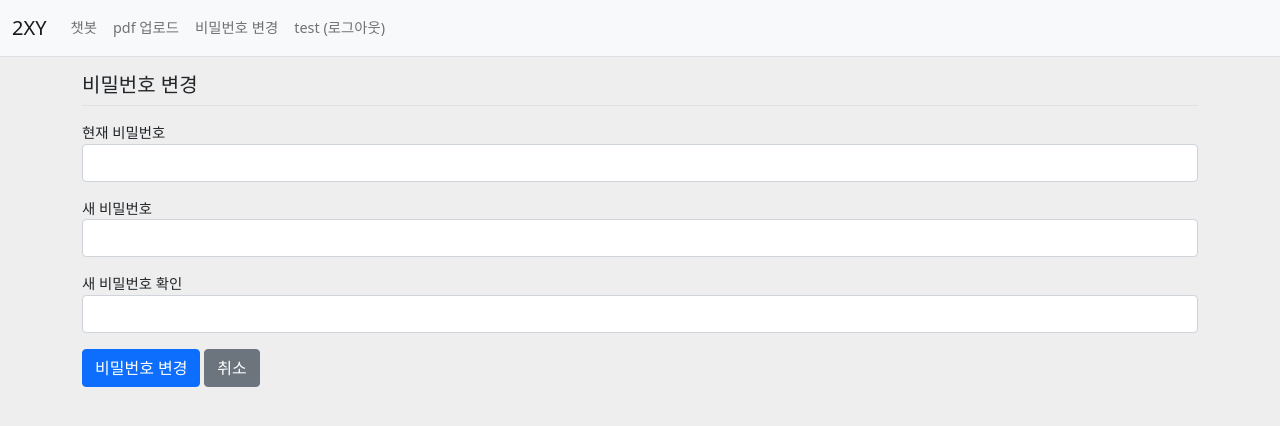
After one commit to wd48/flask_pybo_pjt, a Flask app: page /auth/change_password/ in a window 1280 px wide. The commit adds this page. Shown: the top 426 px of the page. Run offline with Flask 3, Linux system fonts and the light colour scheme; a user stored in the database is signed in; some libraries are stand-ins or nearby versions.

Commit message:
비밀번호 찾기 및 변경 - 발송용 이메일 설정 (2단계 인증, 앱 비밀번호)

```diff
--- a/pybo/__init__.py
+++ b/pybo/__init__.py
@@ -1,6 +1,7 @@
 from flask import Flask
 from flask_migrate import Migrate
 from flask_sqlalchemy import SQLAlchemy
+from flask_mail import Mail
 from sqlalchemy import MetaData
 # from flaskext.markdown import Markdown
 
@@ -21,6 +22,7 @@ naming_convention = {
 }
 db = SQLAlchemy(metadata=MetaData(naming_convention=naming_convention))
 migrate = Migrate()
+mail = Mail()
 from . import models  # 모델을 임포트하여 SQLAlchemy가 모델 클래스를 인식하도록 함
 
 def create_app():
@@ -29,6 +31,7 @@ def create_app():
 
     # ORM
     db.init_app(app)
+    mail.init_app(app)
 
     if app.config['SQLALCHEMY_DATABASE_URI'].startswith('sqlite'):
         migrate.init_app(app, db, render_as_batch=True)
--- a/pybo/forms.py
+++ b/pybo/forms.py
@@ -27,3 +27,13 @@ class UserLoginForm(FlaskForm):
 # 댓글 폼을 위한 FlaskForm 클래스 정의
 class CommentForm(FlaskForm):
     content = TextAreaField('댓글', validators=[DataRequired('댓글은 필수 입력 항목입니다.')])
+
+# 2025-08-11 jylee 비밀번호 찾기 폼
+class PasswordResetRequestForm(FlaskForm):
+    email = EmailField('이메일', validators=[DataRequired(), Email()])
+
+# 2025-08-11 jylee 비밀번호 변경 폼
+class PasswordChangeForm(FlaskForm):
+    current_password = PasswordField('현재 비밀번호', validators=[DataRequired()])
+    new_password1 = PasswordField('새 비밀번호', validators=[DataRequired(), Length(min=8)])
+    new_password2 = PasswordField('새 비밀번호 확인', validators=[DataRequired(), EqualTo('new_password1', '비밀번호가 일치하지 않습니다')])
--- /dev/null
+++ b/pybo/templates/auth/change_password.html
@@ -0,0 +1,24 @@
+{% extends 'base.html' %}
+{% block content %}
+<div class="container">
+    <h5 class="my-3 border-bottom pb-2">비밀번호 변경</h5>
+    <form method="post">
+        {{ form.csrf_token }}
+        {% include "form_errors.html" %}
+        <div class="mb-3">
+            <label for="current_password">현재 비밀번호</label>
+            <input type="password" class="form-control" name="current_password" id="current_password">
+        </div>
+        <div class="mb-3">
+            <label for="new_password1">새 비밀번호</label>
+            <input type="password" class="form-control" name="new_password1" id="new_password1">
+        </div>
+        <div class="mb-3">
+            <label for="new_password2">새 비밀번호 확인</label>
+            <input type="password" class="form-control" name="new_password2" id="new_password2">
+        </div>
+        <button type="submit" class="btn btn-primary">비밀번호 변경</button>
+        <a href="{{ url_for('main.index') }}" class="btn btn-secondary">취소</a>
+    </form>
+</div>
+{% endblock %}
--- a/pybo/templates/auth/login.html
+++ b/pybo/templates/auth/login.html
@@ -16,6 +16,7 @@
                    value="{{ form.password.data or '' }}">
         </div>
         <button type="submit" class="btn btn-primary">로그인</button>
+        <a href="{{ url_for('auth.reset_password') }}" class="btn btn-link">비밀번호를 잊으셨나요?</a>
     </form>
 </div>
 {% endblock %}
--- a/pybo/templates/navbar.html
+++ b/pybo/templates/navbar.html
@@ -18,6 +18,9 @@
                 </li>
                 <li class="nav-item">
                     <a class="nav-link" href="{{ url_for('rag_chat.upload_pdf') }}">pdf 업로드</a>
+                </li>
+                <li class="nav-item">
+                    <a class="nav-link" href="{{ url_for('auth.change_password') }}">비밀번호 변경</a>
                 </li>
                 <li class="nav-item ">
                     <a class="nav-link" href="{{ url_for('auth.logout') }}">{{ g.user.username }} (로그아웃)</a>
--- a/pybo/views/auth_views.py
+++ b/pybo/views/auth_views.py
@@ -2,10 +2,13 @@ from flask import Blueprint, url_for, render_template, flash, request, session,
 from werkzeug.security import generate_password_hash, check_password_hash
 from werkzeug.utils import redirect
 import functools
+import secrets
+import string
 
 from pybo import db
-from pybo.forms import UserCreateForm, UserLoginForm
+from pybo.forms import UserCreateForm, UserLoginForm, PasswordResetRequestForm, PasswordChangeForm
 from pybo.models import User
+from pybo.email_utils import send_password_reset_email
 
 bp = Blueprint('auth', __name__, url_prefix='/auth')
 
@@ -80,3 +83,46 @@ def login_required(view):
             return redirect(url_for('auth.login', next=_next))
         return view(*arg, **kwargs)
     return wrapped_view
+
+# 2025-08-11 jylee, 비밀번호 찾기 - 임시 비밀번호 이메일 발송
+@bp.route('/reset_password/', methods=('GET', 'POST'))
+def reset_password():
+    form = PasswordResetRequestForm()
+    if request.method == 'POST' and form.validate_on_submit():
+        user = User.query.filter_by(email=form.email.data).first()
+        if user:
+            # 임시 비밀번호 생성 (8자리 영문+숫자)
+            temp_password = ''.join(secrets.choice(string.ascii_letters + string.digits) for _ in range(8))
+
+            # 임시 비밀번호로 변경
+            user.password = generate_password_hash(temp_password)
+            db.session.commit()
+
+            # 이메일 발송
+            try:
+                send_password_reset_email(user.email, temp_password)
+                flash('임시 비밀번호가 이메일로 발송되었습니다. 이메일을 확인해주세요.')
+            except Exception as e:
+                # 이메일 발송 실패 시 임시 비밀번호를 화면에 표시 (개발/테스트용)
+                flash(f'이메일 발송에 실패했습니다. 임시 비밀번호: {temp_password}')
+            return redirect(url_for('auth.login'))
+        else:
+            flash('등록되지 않은 이메일 주소입니다.')
+    return render_template('auth/reset_password.html', form=form)
+
+# 2025-08-11 jylee 비밀번호 변경
+@bp.route('/change_password/', methods=('GET', 'POST'))
+@login_required
+def change_password():
+    form = PasswordChangeForm()
+    if request.method == 'POST' and form.validate_on_submit():
+        # 현재 비밀번호 확인
+        if check_password_hash(g.user.password, form.current_password.data):
+            # 새 비밀번호로 변경
+            g.user.password = generate_password_hash(form.new_password1.data)
+            db.session.commit()
+            flash('비밀번호가 성공적으로 변경되었습니다.')
+            return redirect(url_for('main.index'))
+        else:
+            flash('현재 비밀번호가 일치하지 않습니다.')
+    return render_template('auth/change_password.html', form=form)
```
Also changed, not shown: config.py (+9 -0 lines), pybo/email_utils.py (added, +53 -0 lines), pybo/templates/auth/reset_password.html (added, +16 -0 lines), pybo.db.
